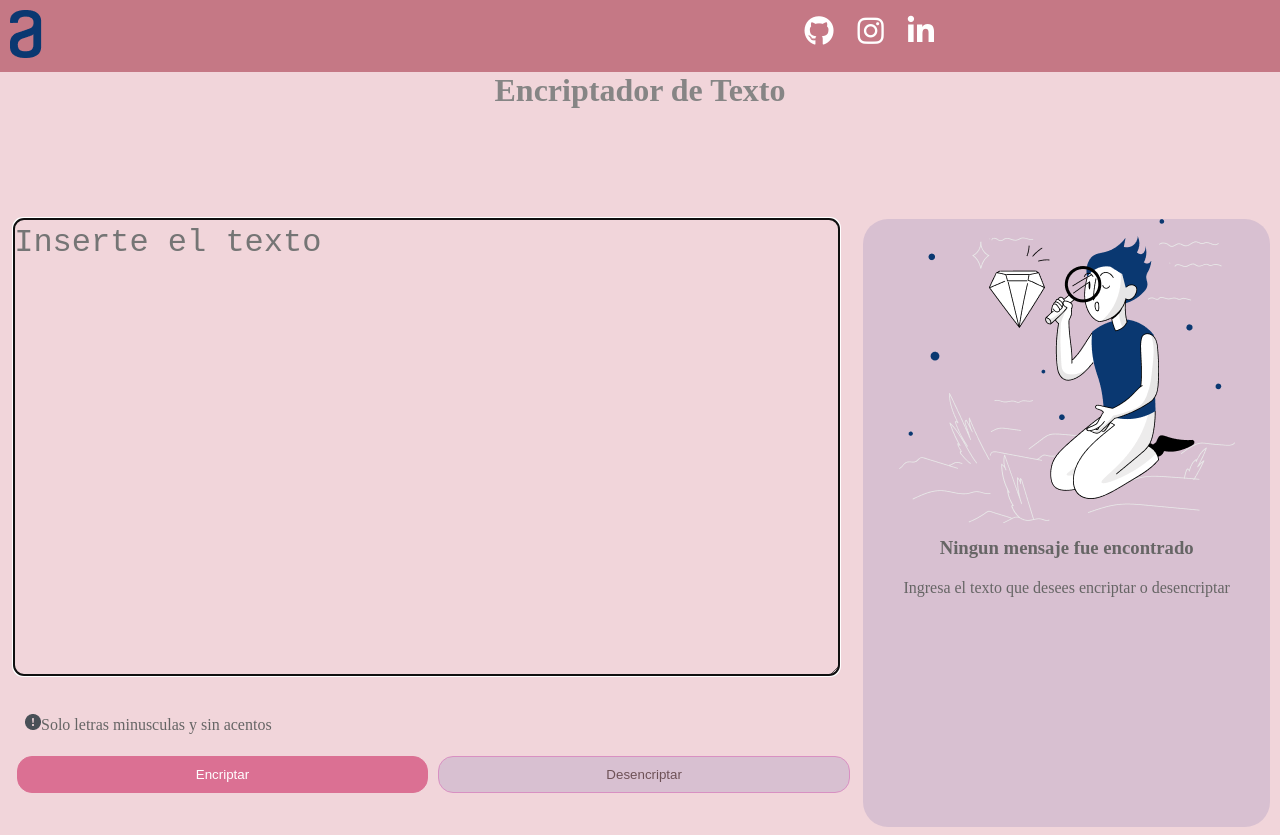
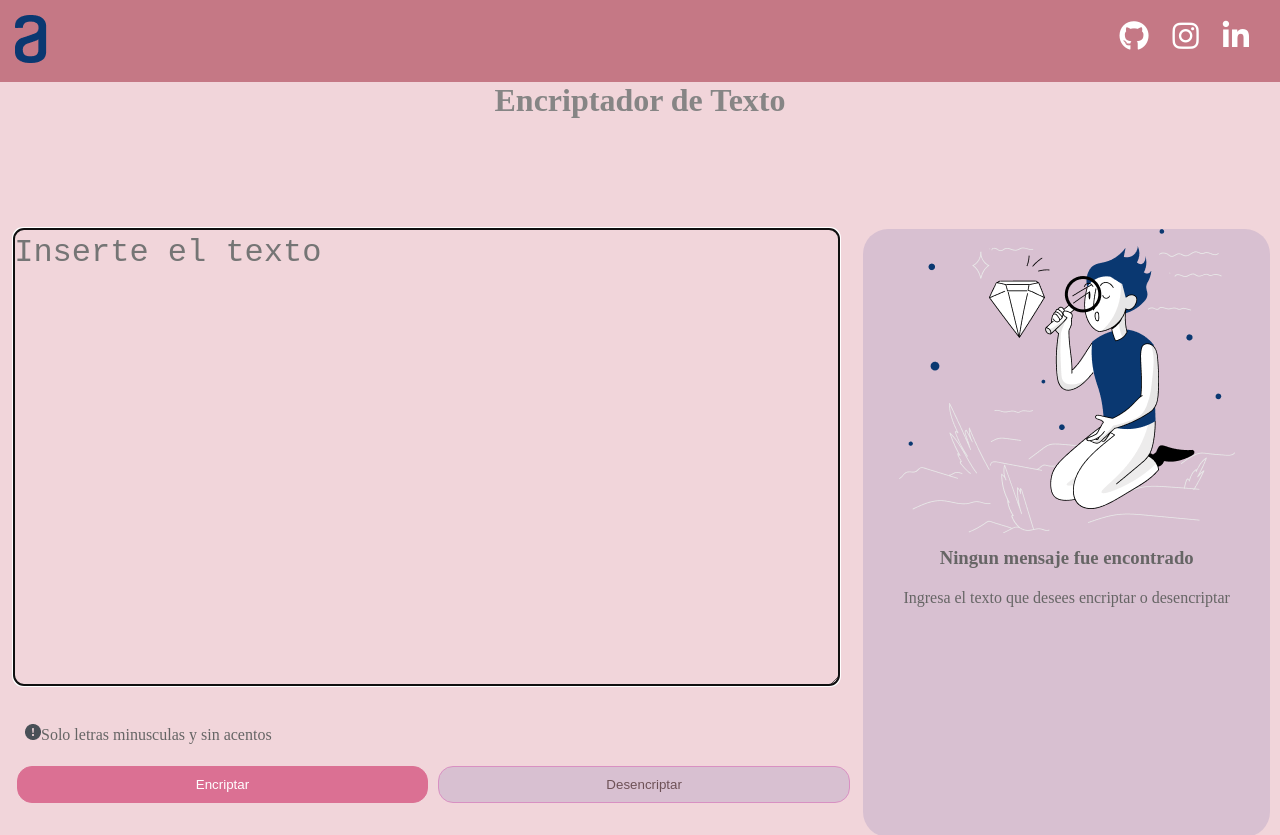
Before and after one commit to Soledad1988/challenge-Alura.github.io, a plain HTML site: page index.html in a window 1280 px wide. Shown: the top 835 px of the page. Drawn offline with Linux system fonts and the light colour scheme.

Commit message:
modificaciones de css

```diff
--- a/index.html
+++ b/index.html
@@ -12,8 +12,8 @@
     </head>
     <body>
     <header>
-        <div class="caja">
-            <img src="Imagenes/alura.png" class="alura">
+        <div class="">
+            <img src="Imagenes/alura.png" class="alura" alt="Alura">
             <div class="redes">
                 <a href="https://github.com/Soledad1988" target="_blank" class="btn btn-light ms-1"><i class="fa fa-github"></i></a>
                 <a href="https://www.instagram.com/brendastorress/" target="_blank" class="btn btn-light ms-1"><i class="fa fa-instagram"></i></a>
--- a/style.css
+++ b/style.css
@@ -10,13 +10,9 @@ body{
 
 header{
     background-color: rgb(197, 120, 133);
-    padding: 10px;
+    padding: 15px;
 }
 
-.caja{
-    width: 940px;
-    position: relative;
-}
 
 .redes{
     border: 0;
```
